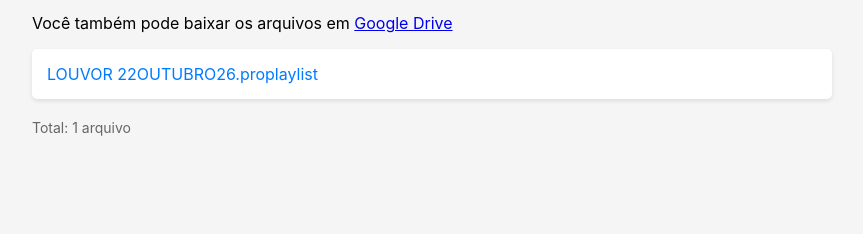
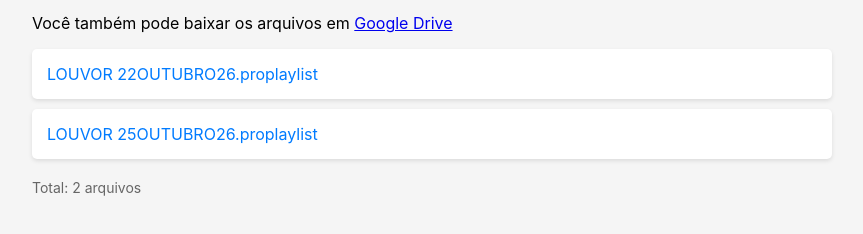
Before and after one commit to tinogomes/sisteminha, a plain HTML site: page lbt/index.html in a window 1280 px wide. Shown: the part 152-386 px from the top of the page, without its empty margins (208-1071 px from the left). Drawn offline with Linux system fonts and the light colour scheme.

Commit message:
feat: add new music playlist for October 25 and update index.html to reflect total file count

```diff
--- a/lbt/index.html
+++ b/lbt/index.html
@@ -65,8 +65,9 @@
             Drive</a></p>
     <ul>
         <li><a class="file" href="LOUVOR 22OUTUBRO26.proplaylist">LOUVOR 22OUTUBRO26.proplaylist</a></li>
+        <li><a class="file" href="LOUVOR 25OUTUBRO26.proplaylist">LOUVOR 25OUTUBRO26.proplaylist</a></li>
     </ul>
-    <p class="file-count">Total: 1 arquivo</p>
+    <p class="file-count">Total: 2 arquivos</p>
 </body>
 
 </html>
```
Also changed, not shown: 2 other files.
